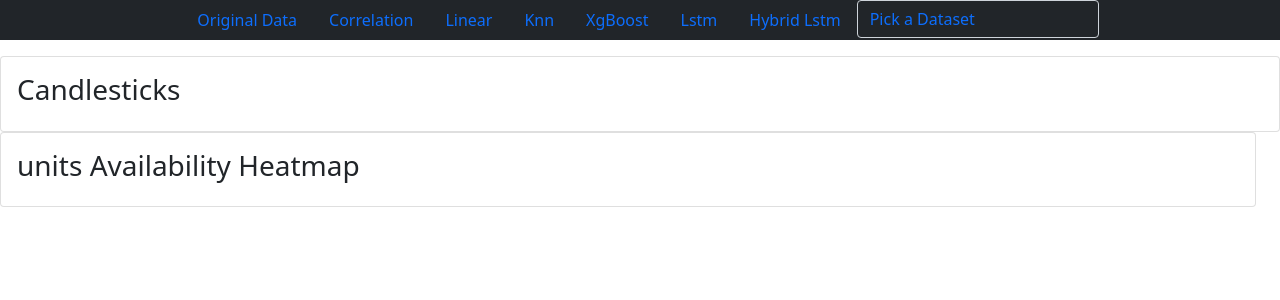
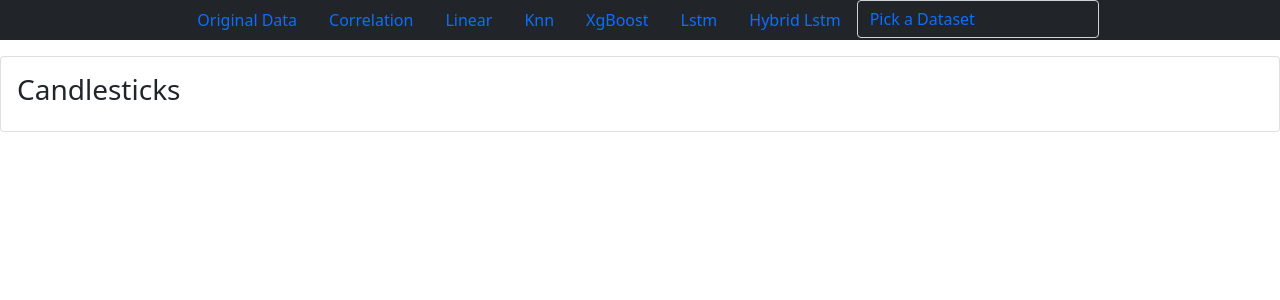
Before and after one commit to ThanosPourikis/Thesis, a Flask app: template templates/home.jinja in a window 1280 px wide. Shown: the top 300 px of the page. Run offline with Flask 2, Linux system fonts and the light colour scheme; the template is opened without the code that fills it, so the values that code supplies are empty; some libraries are stand-ins or nearby versions.

Commit message:
Update home.jinja

```diff
--- a/templates/home.jinja
+++ b/templates/home.jinja
@@ -15,24 +15,6 @@
 					</div>
 				</div>
 			</div>
-	{% if heatmap != None %}
-	<div class="row">
-		<div class="col-xs-1-12">
-				<div class="card">
-					<div class="card-body">
-						<h3 class="card-title">units Availability Heatmap</h3>
-						<div  id='heatmap'>
-							<script>
-								var graph = {{heatmap}};
-								Plotly.plot('heatmap', graph, {});
-							</script>
-						</div>
-					</div>
-				</div>
-			</div>
-	{% endif %}
-
-
 	{% include "charts.jinja" %}
 	</div>
 
```
